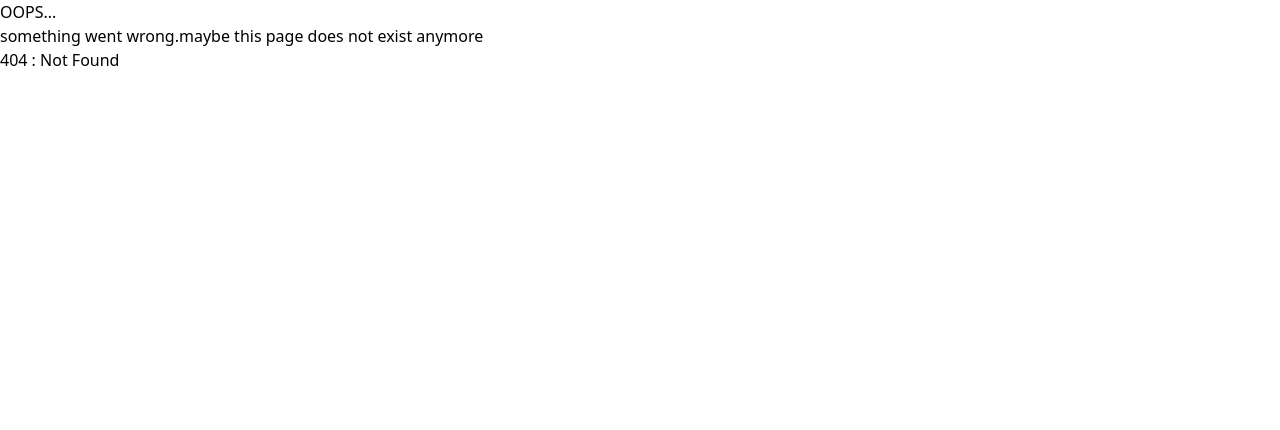
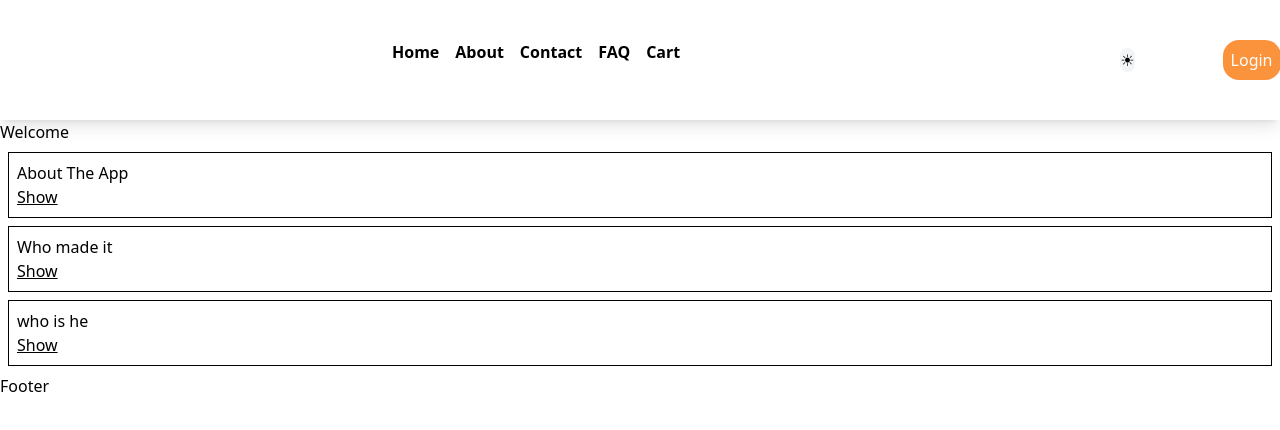
Before and after one commit to ar-ease/FastLane, a React (Vite) app: page /faq in a window 1280 px wide. Before the commit this address had no page. Shown: the top 430 px of the page. Built offline with nearby package versions, Linux system fonts and the light colour scheme.

Commit message:
added FAQ section with toggle(need to change the code)

```diff
--- a/src/App.jsx
+++ b/src/App.jsx
@@ -10,11 +10,12 @@ import Contact from "./components/Contact.jsx";
 import RestaurantMenu from "./components/RestaurantMenu.jsx";
 import Profile from "./components/Profile.jsx";
 import ShimmerUi from "./components/Shimmer.jsx";
+import Faq from "./components/Faq.jsx";
 
 //chunking
 
 const Instamart = lazy(() => {
-  return import("./components/Instamart.jsx");
+  return import("./components/Faq.jsx");
 });
 
 const AppLayout = () => {
@@ -62,10 +63,10 @@ const appRouter = createBrowserRouter([
         element: <RestaurantMenu />,
       },
       {
-        path: "instamart",
+        path: "faq",
         element: (
           <Suspense fallback={<ShimmerUi />}>
-            <Instamart />
+            <Faq />
           </Suspense>
         ),
       },
--- a/src/components/Body.jsx
+++ b/src/components/Body.jsx
@@ -44,7 +44,7 @@ const Body = ({ user }) => {
               to={"/restaurant/" + restaurant.info.id}
               key={restaurant.info.id}
             >
-              <RestaurantCard {...restaurant.info} user={user } />
+              <RestaurantCard {...restaurant.info} user={user} />
             </Link>
           );
         })}
--- /dev/null
+++ b/src/components/Faq.jsx
@@ -0,0 +1,83 @@
+import { useState } from "react";
+
+const Section = ({ title, description, isVisible, setIsVisible }) => {
+  return (
+    <>
+      <div className="border border-black p-2 m-2">
+        <h1>{title}</h1>
+        {isVisible ? (
+          <button
+            onClick={() => setIsVisible(false)}
+            className="cursor-pointer underline"
+          >
+            Hide
+          </button>
+        ) : (
+          <button
+            onClick={() => setIsVisible(true)}
+            className="cursor-pointer underline"
+          >
+            Show
+          </button>
+        )}
+        {isVisible && <p>{description}</p>}
+      </div>
+    </>
+  );
+};
+
+const Faq = () => {
+  const [sectionConfig, setSectionConfig] = useState({
+    showAbout: false,
+    showCreator: false,
+    showWho: false,
+  });
+  return (
+    <>
+      <h1>Welcome</h1>
+      <Section
+        title={"About The App"}
+        description={`Welcome to our food delivery app, where cravings meet convenience!
+          Whether you're in the mood for a sizzling burger, a cheesy pizza, or
+          exotic cuisine, we've got you covered. With our user-friendly
+          interface, ordering your favorite dishes is just a few taps away.
+          Explore a world of flavors and let us bring the culinary delights
+          right to your doorstep. Download now and embark on a delicious journey
+          with us!`}
+        isVisible={sectionConfig.showAbout}
+        setIsVisible={() => {
+          setSectionConfig({
+            showAbout: !sectionConfig.showAbout,
+            showCreator: false,
+            showWho: false,
+          });
+        }}
+      ></Section>
+      <Section
+        title={"Who made it"}
+        description={`Arghya Jana(arry-ease)`}
+        isVisible={sectionConfig.showCreator}
+        setIsVisible={() => {
+          setSectionConfig({
+            showAbout: false,
+            showCreator: true,
+            showWho: false,
+          });
+        }}
+      ></Section>
+      <Section
+        title={"who is he"}
+        description={`he's rockstar`}
+        isVisible={sectionConfig.showWho}
+        setIsVisible={() => {
+          setSectionConfig({
+            showAbout: false,
+            showCreator: false,
+            showWho: true,
+          });
+        }}
+      ></Section>
+    </>
+  );
+};
+export default Faq;
--- a/src/components/Header.jsx
+++ b/src/components/Header.jsx
@@ -30,8 +30,8 @@ const Header = () => {
           <Link to="/contact">
             <li className="px-2 font-bold">Contact</li>
           </Link>
-          <Link to="/instamart">
-            <li className="px-2 font-bold">INSTAMART</li>
+          <Link to="/faq">
+            <li className="px-2 font-bold">FAQ</li>
           </Link>
 
           <li className="px-2 font-bold">Cart</li>
--- a/src/components/Instamart.jsx
+++ /dev/null
@@ -1,9 +0,0 @@
-const Instamart = () => {
-  return (
-    <>
-      <h1>Instamart</h1>
-      <h2>100's of component inside it</h2>
-    </>
-  );
-};
-export default Instamart;
```
